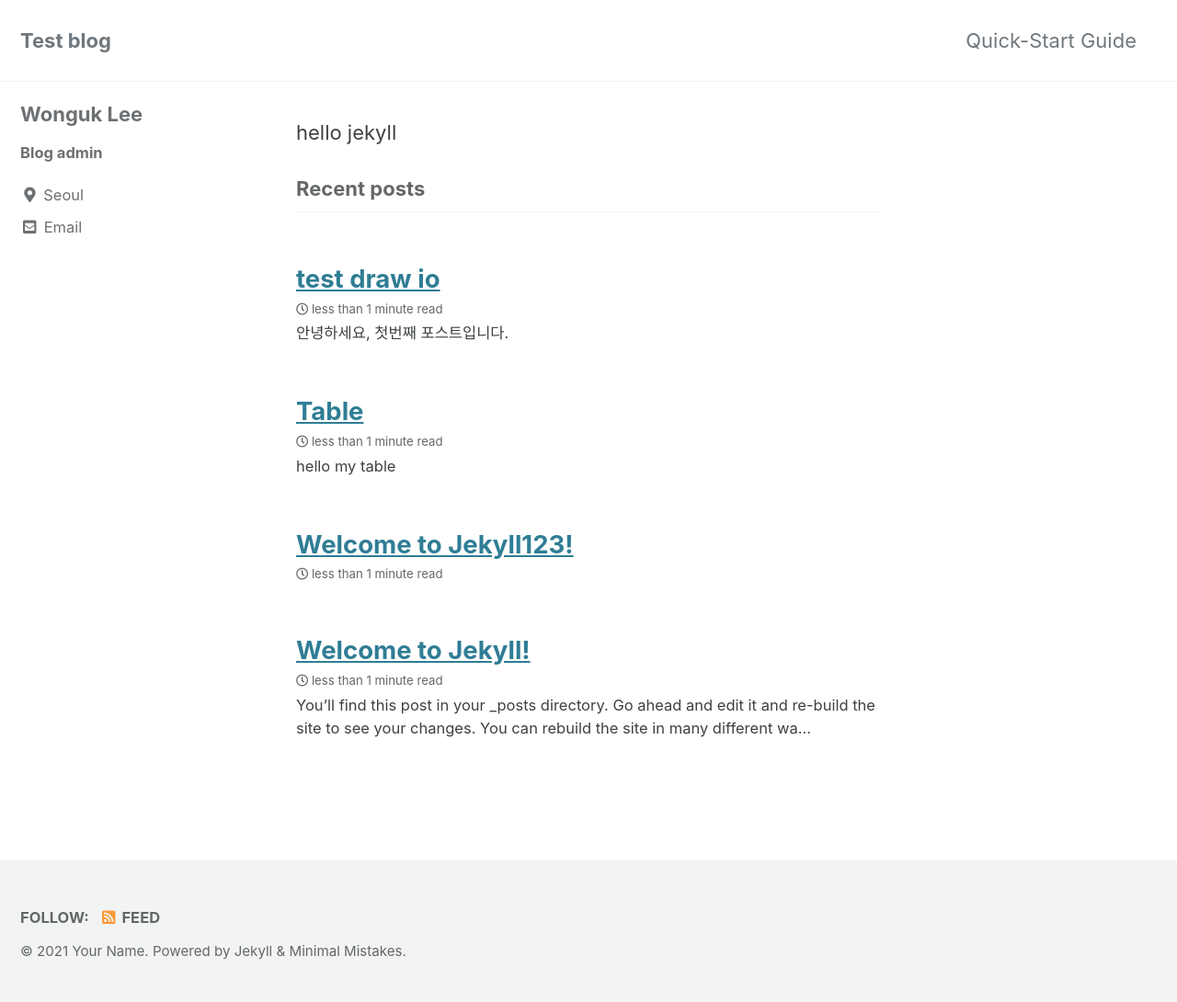
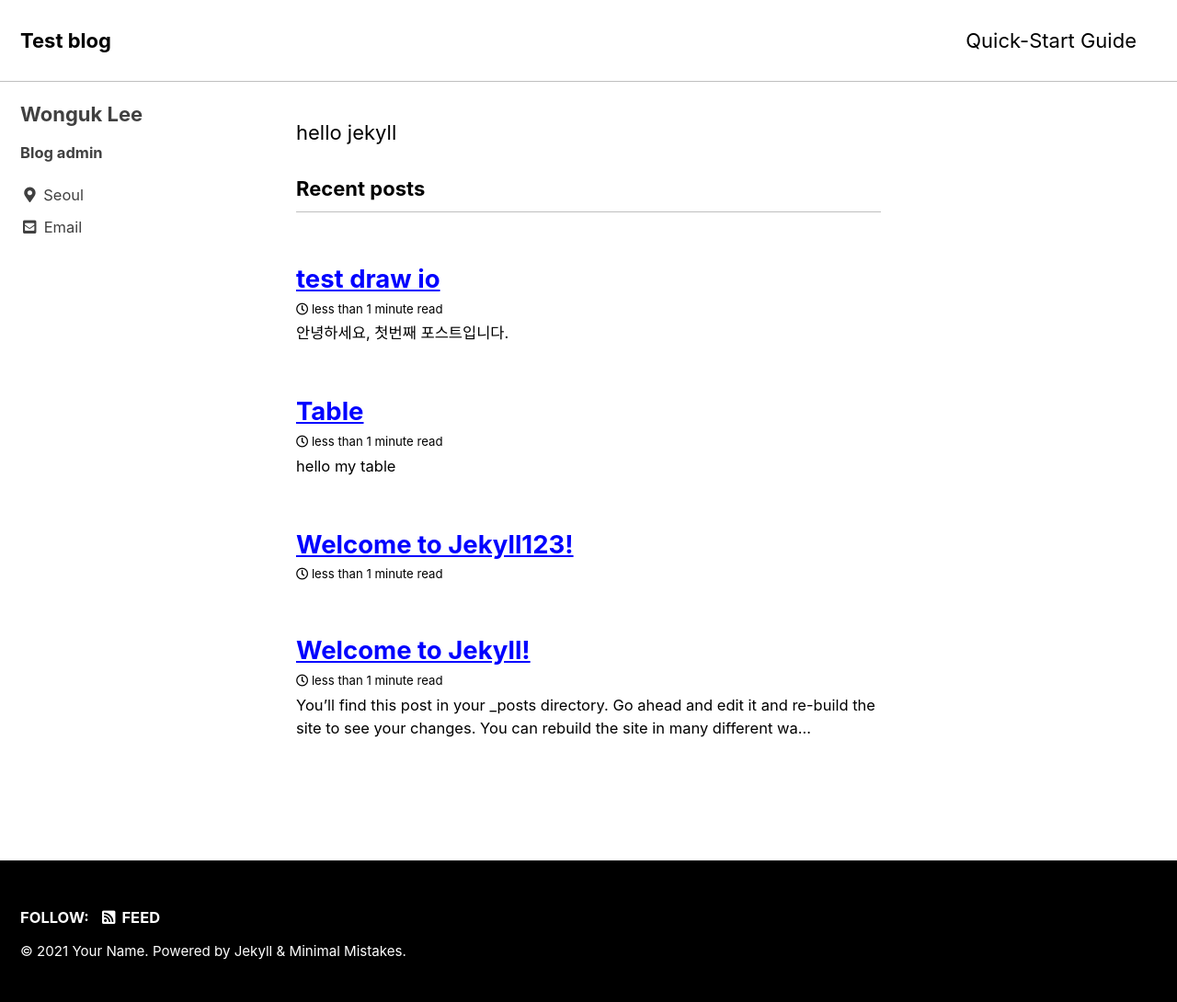
Before and after one commit to feather973/feather973.github.io, a Jekyll site: the page built from index.html, in a window 1280 px wide. Shown: the whole page at 92% size. Built offline with Jekyll 4.4.1, drawn with Linux system fonts in a browser that asks for light colours; cached includes are drawn as plain includes; the list of posts is cut into pages by our own code.

Commit message:
contrast

```diff
--- a/_config.yml
+++ b/_config.yml
@@ -12,7 +12,8 @@
 
 # theme                  : "minimal-mistakes-jekyll"
 # remote_theme           : "mmistakes/minimal-mistakes"
-minimal_mistakes_skin    : "default" # "air", "aqua", "contrast", "dark", "dirt", "neon", "mint", "plum", "sunrise"
+#minimal_mistakes_skin    : "default" # "air", "aqua", "contrast", "dark", "dirt", "neon", "mint", "plum", "sunrise"
+minimal_mistakes_skin    : "contrast"
 
 # Site Settings
 locale                   : "en-US"
```
